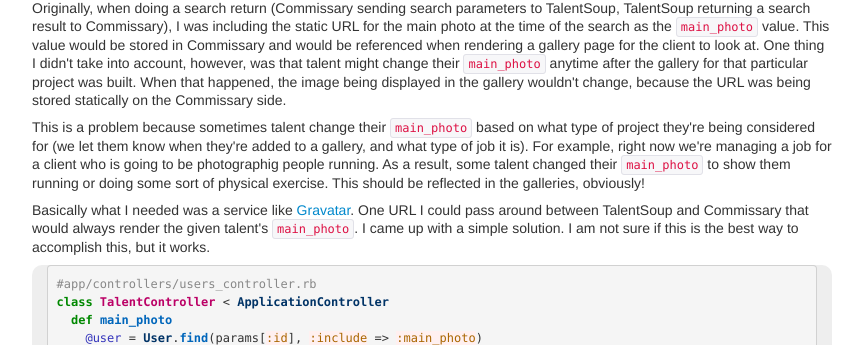
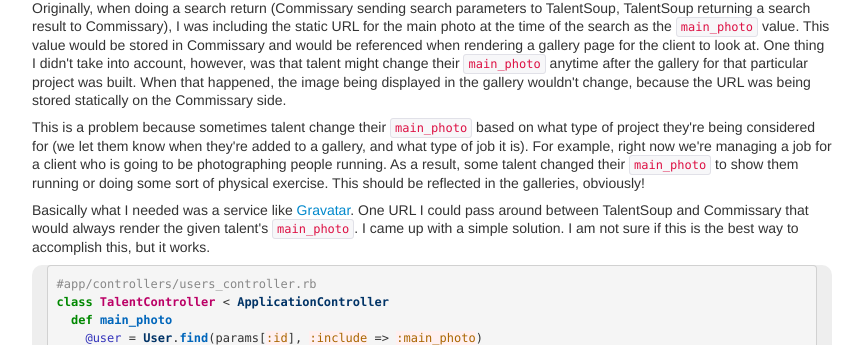
Before and after one commit to speric/speric.github.com, a Jekyll site: the page built from _posts/2012-10-03-dynamic-images-or-a-lightweight-gravatar.markdown, in a window 1280 px wide. Shown: the part 337-682 px from the top of the page, without its empty margins (208-1071 px from the left). Built offline with Jekyll 4.4.1, drawn with Linux system fonts in a browser that asks for light colours; some web fonts are replaced; Markdown is read by kramdown in place of the engine named in the settings; comment, search, counter and statistics services are not loaded.

Commit message:
Spelling

```diff
--- a/_posts/2012-10-03-dynamic-images-or-a-lightweight-gravatar.markdown
+++ b/_posts/2012-10-03-dynamic-images-or-a-lightweight-gravatar.markdown
@@ -8,7 +8,7 @@
 
 <p>Originally, when doing a search return (Commissary sending search parameters to TalentSoup, TalentSoup returning a search result to Commissary), I was including the static URL for the main photo at the time of the search as the <code>main_photo</code> value.  This value would be stored in Commissary and would be referenced when rendering a gallery page for the client to look at.  One thing I didn't take into account, however, was that talent might change their <code>main_photo</code> anytime after the gallery for that particular project was built.  When that happened, the image being displayed in the gallery wouldn't change, because the URL was being stored statically on the Commissary side.</p>
 
-<p>This is a problem because sometimes talent change their <code>main_photo</code> based on what type of project they're being considered for (we let them know when they're added to a gallery, and what type of job it is).  For example, right now we're managing a job for a client who is going to be photographig people running.  As a result, some talent changed their <code>main_photo</code> to show them running or doing some sort of physical exercise.  This should be reflected in the galleries, obviously!</p>
+<p>This is a problem because sometimes talent change their <code>main_photo</code> based on what type of project they're being considered for (we let them know when they're added to a gallery, and what type of job it is).  For example, right now we're managing a job for a client who is going to be photographing people running.  As a result, some talent changed their <code>main_photo</code> to show them running or doing some sort of physical exercise.  This should be reflected in the galleries, obviously!</p>
 
 <p>Basically what I needed was a service like <a href="http://gravatar.com">Gravatar</a>.  One URL I could pass around between TalentSoup and Commissary that would always render the given talent's <code>main_photo</code>.  I came up with a simple solution.  I am not sure if this is the best way to accomplish this, but it works.</p>
 
```
